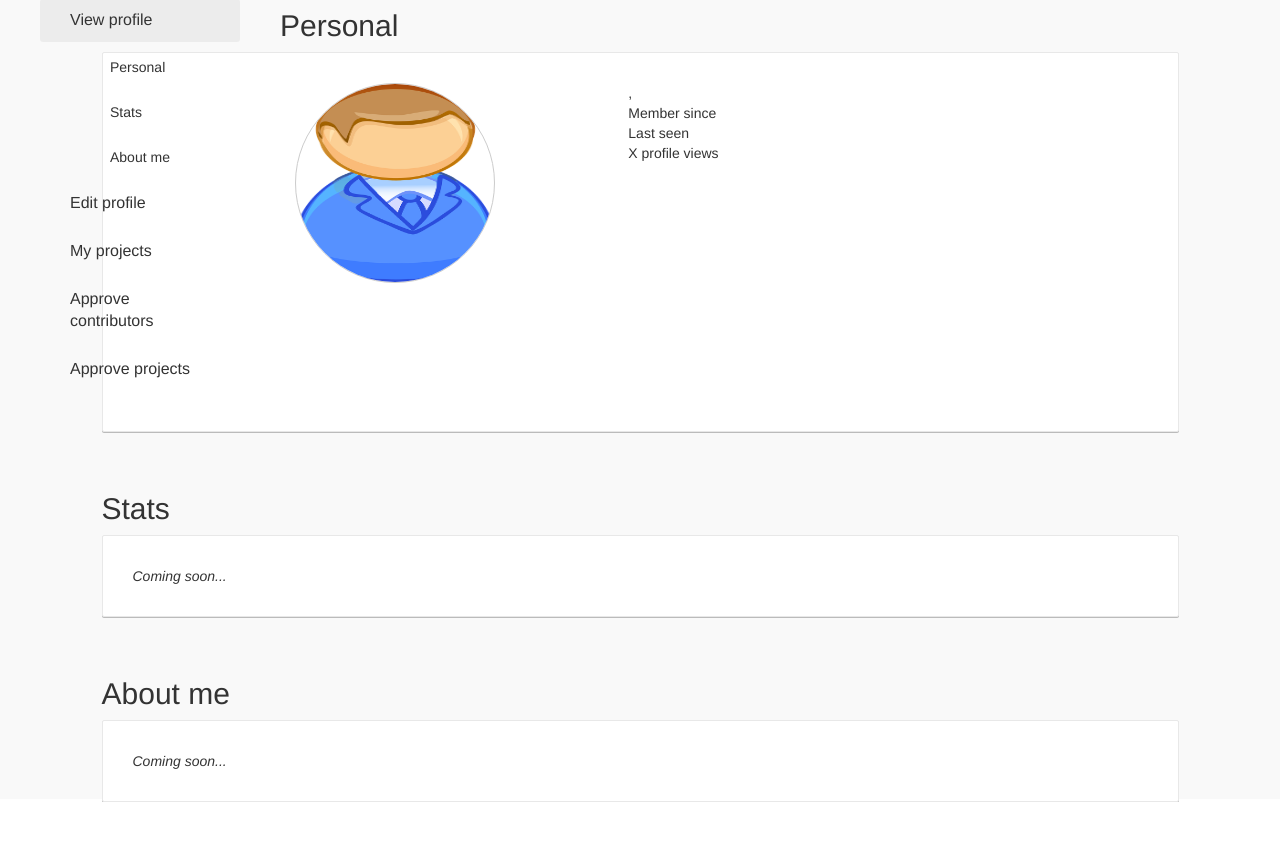
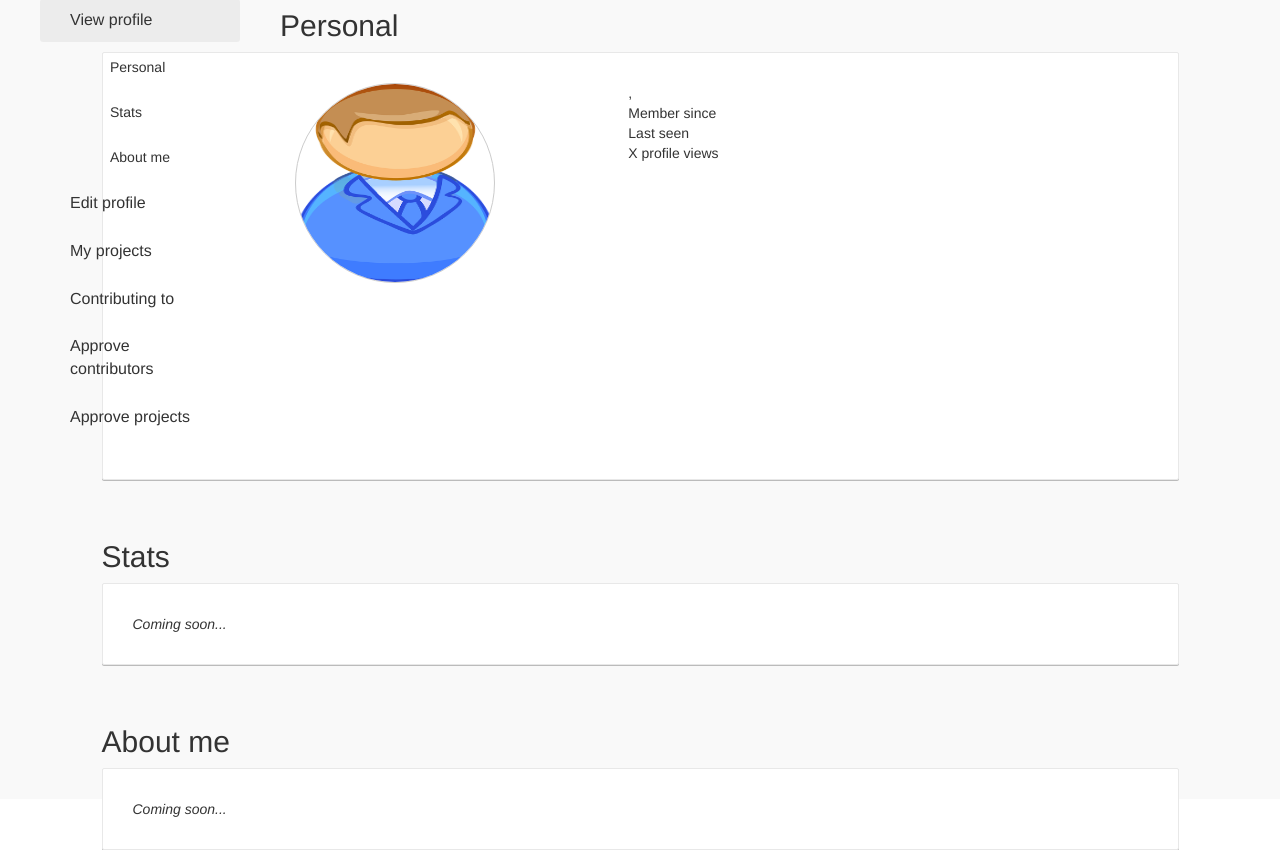
Before and after one commit to zurfyx/simple, a Django app: template simple/templates/users/account.html in a window 1280 px wide. Shown: the part 195-1045 px from the top of the page. Before the commit the page ends 997 px from the top, so only its background shows below. Run offline with Django 3.2, Linux system fonts and the light colour scheme; the template is opened without the code that fills it, so the values that code supplies are empty; style sheets or scripts are compiled from the project's sources; some libraries are stand-ins or nearby versions.

Commit message:
users template missing links

```diff
--- a/simple/projects/urls.py
+++ b/simple/projects/urls.py
@@ -26,7 +26,7 @@
         name='new'
     ),
 
-    # Pending approval
+    # Pending approval message view shown after project creation
     url(
         r'^\/pending-approval',
         ProjectPendingApproval.as_view(),
@@ -59,5 +59,5 @@
         r'\/(?P<pk>\d+)/contribute$',
         ProjectContributeView.as_view(),
         name='contribute'
-    )
+    ),
 ]
--- a/simple/static/scss/style.scss
+++ b/simple/static/scss/style.scss
@@ -1,6 +1,6 @@
 /* CONSTANTS */
 $default-color: #00c6ff;
-$default-font-color: #444;
+$default-font-color: #333;
 $default-contrast-font-color: #fff;
 $create-color: #febd69;
 $light-grey: #ccc;
@@ -230,19 +230,21 @@
     -webkit-flex: 1;
     flex: 1;
 
-    &>span {
+    &>a {
+      color: $default-font-color;
       display:block;
       padding: 10px 30px 10px 30px;
       border-radius: 3px;
       width: 200px;
     }
 
-    &:hover > span {
-      background-color: rgba(0,0,0,.02)
+    &:hover > a {
+      background-color: rgba(0,0,0,.02);
+      color: $default-font-color;
     }
 
-    &.selected > span {
-      background-color: rgba(0,0,0,.05)
+    &.selected > a {
+      background-color: rgba(0,0,0,.05);
     }
   }
 
--- a/simple/templates/users/account.html
+++ b/simple/templates/users/account.html
@@ -9,23 +9,24 @@
 {% block app_content %}
     <div class="left-sidebar">
         <ul>
-            <li class="selected"><span>View profile</span></li>
+            <li class="selected"><a href="{% url "users:account" user.id %}">View profile</a></li>
             <li>
                 <ul>
-                    <li><span>Personal</span></li>
-                    <li><span>Stats</span></li>
-                    <li><span>About me</span></li>
+                    <li><a href="#personal">Personal</a></li>
+                    <li><a href="#stats">Stats</a></li>
+                    <li><a href="#about-me">About me</a></li>
                 </ul>
             </li>
-            <li><span>Edit profile</span></li>
-            <li><span>My projects</span></li>
-            <li><span>Approve contributors</span></li>
-            <li><span>Approve projects</span></li>
+            <li><a href="#">Edit profile</a></li>
+            <li><a href="#">My projects</a></li>
+            <li><a href="#">Contributing to</a></li>
+            <li><a href="#">Approve contributors</a></li>
+            <li><a href="{% url "projects:approve-list" %}">Approve projects</a></li>
         </ul>
     </div>
 
     <div class="account-panels">
-        <h2>Personal</h2>
+        <h2 id="personal">Personal</h2>
         <div>
             <div class="row">
                 <div class="col-md-4">
@@ -64,12 +65,12 @@
             </div>
         </div>
 
-        <h2>Stats</h2>
+        <h2 id="stats">Stats</h2>
         <div>
             <i>Coming soon...</i>
         </div>
 
-        <h2>About me</h2>
+        <h2 id="about-me">About me</h2>
         <div>
             <i>Coming soon...</i>
         </div>
```
